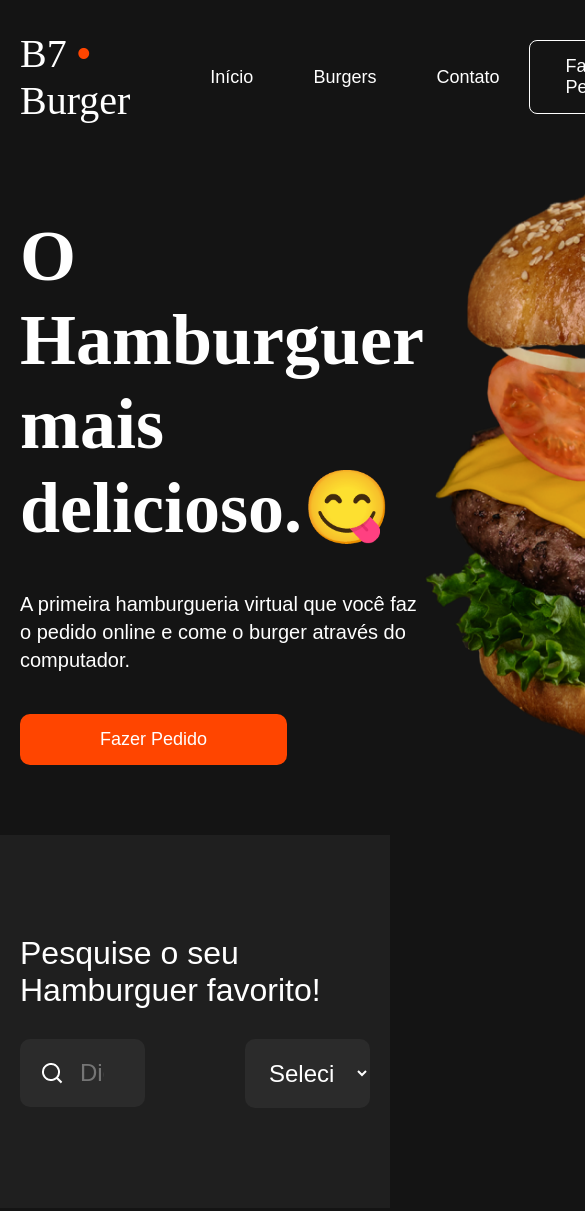
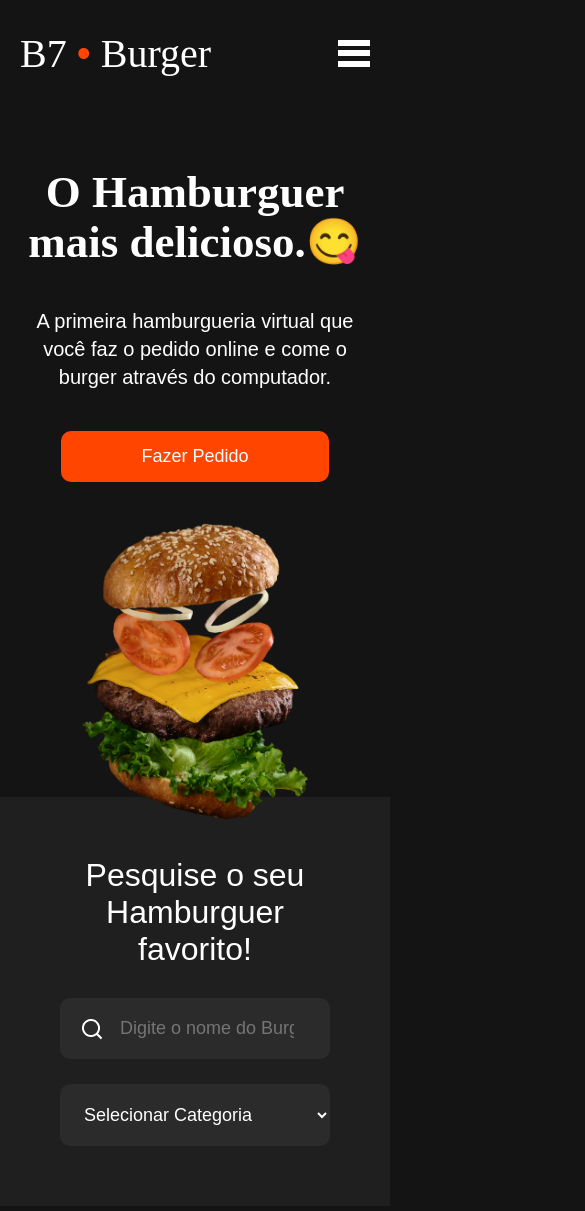
Before and after one commit to PeNeTrAz/b7b-project, a plain HTML site: page src/index.html in a window 390 px wide. Shown: the top 1211 px of the page, 585 px wide, since content can reach past the window. Drawn offline with Linux system fonts and the light colour scheme; a web font is replaced by a local one.

Commit message:
responsive

```diff
--- a/src/css/style.css
+++ b/src/css/style.css
@@ -286,3 +286,72 @@ footer .copyrights {
     font-size: 22px;
     color: #5F5F5F;
 }
+
+
+/** Responsive **/
+
+@media (max-width: 820px) {
+    /** header **/
+    header nav {
+        display: none;
+    }
+    header .menu {
+        display: flex;
+    }
+
+    /** hero area **/
+    .hero .container {
+        flex-direction: column;
+    }
+    .hero .leftside {
+        text-align: center;
+        padding-bottom: 40px;
+    }
+    .hero .leftside h1 {
+        font-size: 45px;
+        line-height: 50px;
+    }
+    .hero .rightside {
+        padding-bottom: 50px;
+    }
+    .hero .rightside img {
+        height: 300px;
+    }
+
+    /** Search **/
+    .search {
+        padding: 40px;
+    }
+    .search-title {
+        text-align: center;
+    }
+    .search-sides {
+        flex-direction: column;
+        gap: 25px;
+    }
+
+    /** Products **/
+    .products-grid {
+        grid-template-columns: repeat(2, 1fr);
+    }
+
+    /** Footer **/
+        footer .logo a {
+            font-size: 30px;
+        }
+        footer .copyrights {
+            font-size: 16px;
+        }
+    }
+
+@media (max-width: 500px) {
+    /** Search **/
+    .search input, .search select {
+        font-size: 18px;
+    }
+
+    /** Products **/
+    .products-grid {
+        grid-template-columns: 1fr;
+    }
+}
```
